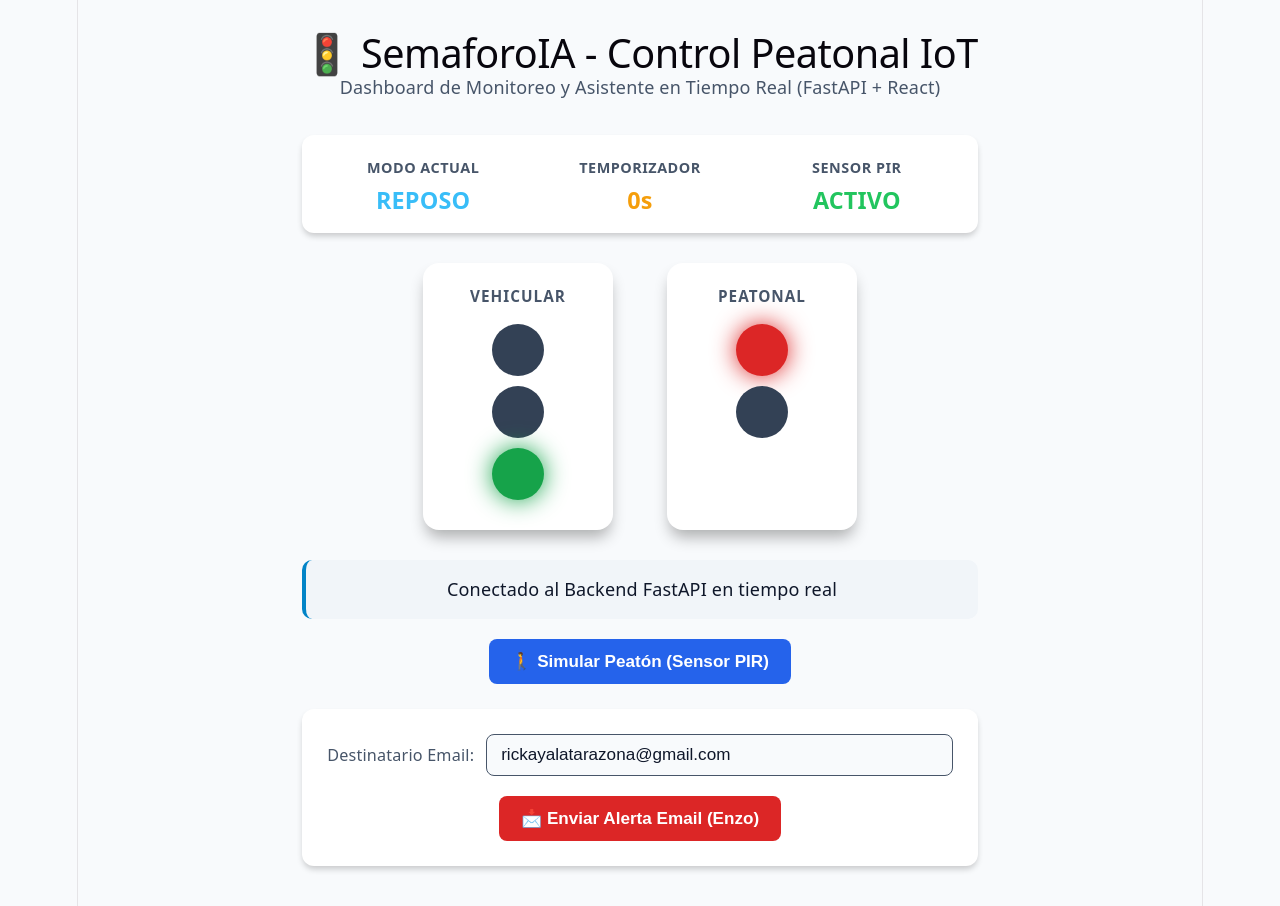
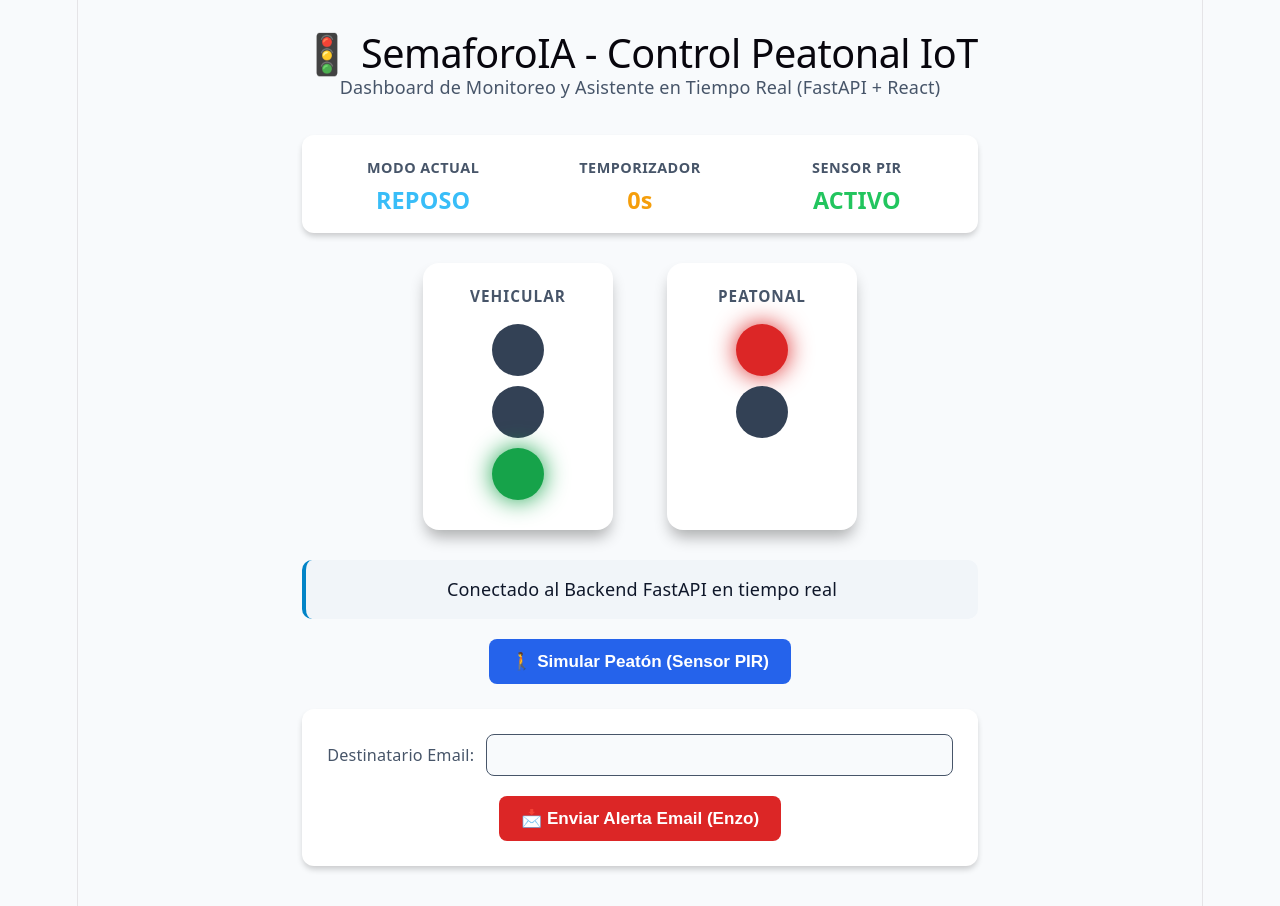
Before and after one commit to EnzoAyala/semaforo-ai, a React app in the folder frontend/: page / in a window 1280 px wide. Built offline with nearby package versions, Linux system fonts and the light colour scheme; no server answers; the HTML template or start-up script is replaced by a standard one.

Commit message:
implementacion de envio de correos automaticos

```diff
--- a/frontend/src/components/EmailAlertCard.jsx
+++ b/frontend/src/components/EmailAlertCard.jsx
@@ -2,7 +2,7 @@ import React, { useState } from 'react';
 import { semaforoService } from '../services/api';
 
 export const EmailAlertCard = ({ modo, onNotificar }) => {
-  const [correo, setCorreo] = useState('rickayalatarazona@gmail.com');
+  const [correo, setCorreo] = useState('');
   const [cargando, setCargando] = useState(false);
 
   const handleEnviar = async () => {
```
Also changed, not shown: 1 other file (tests, documents, lock files or other folders).
